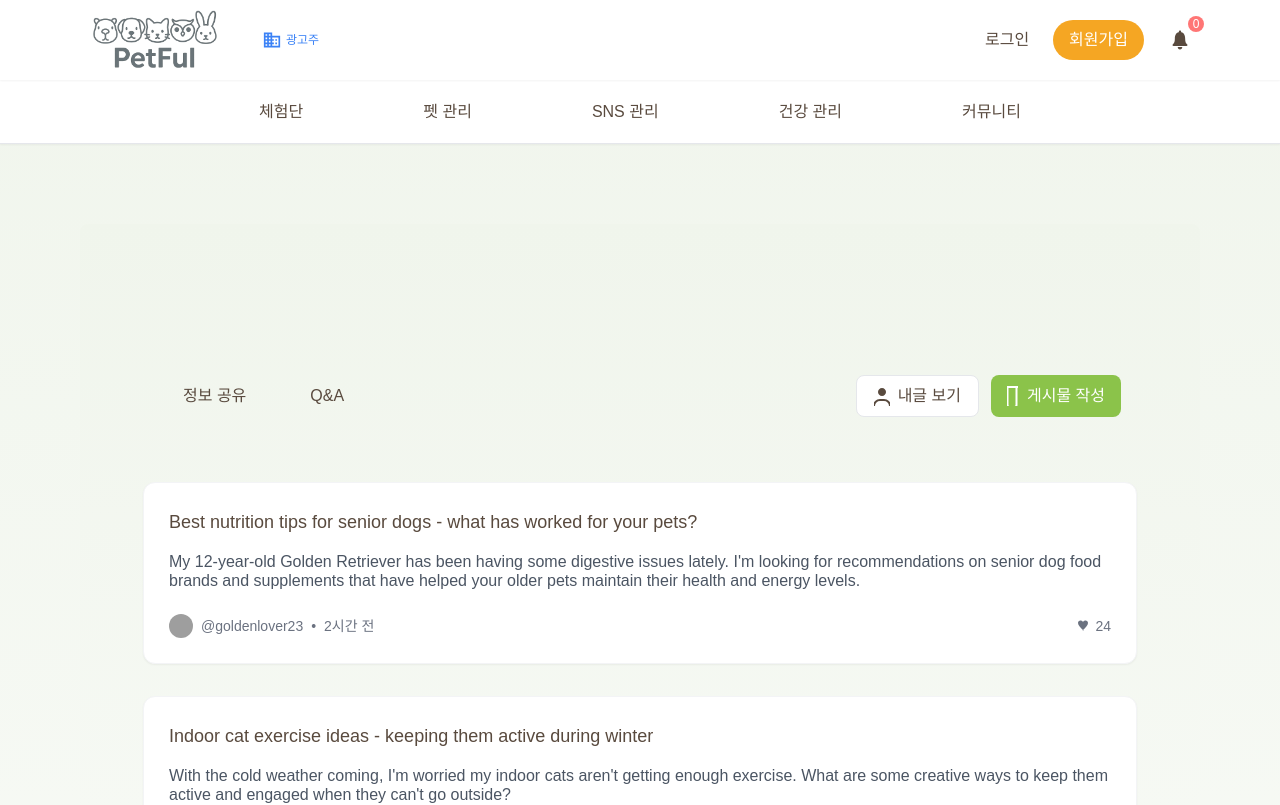
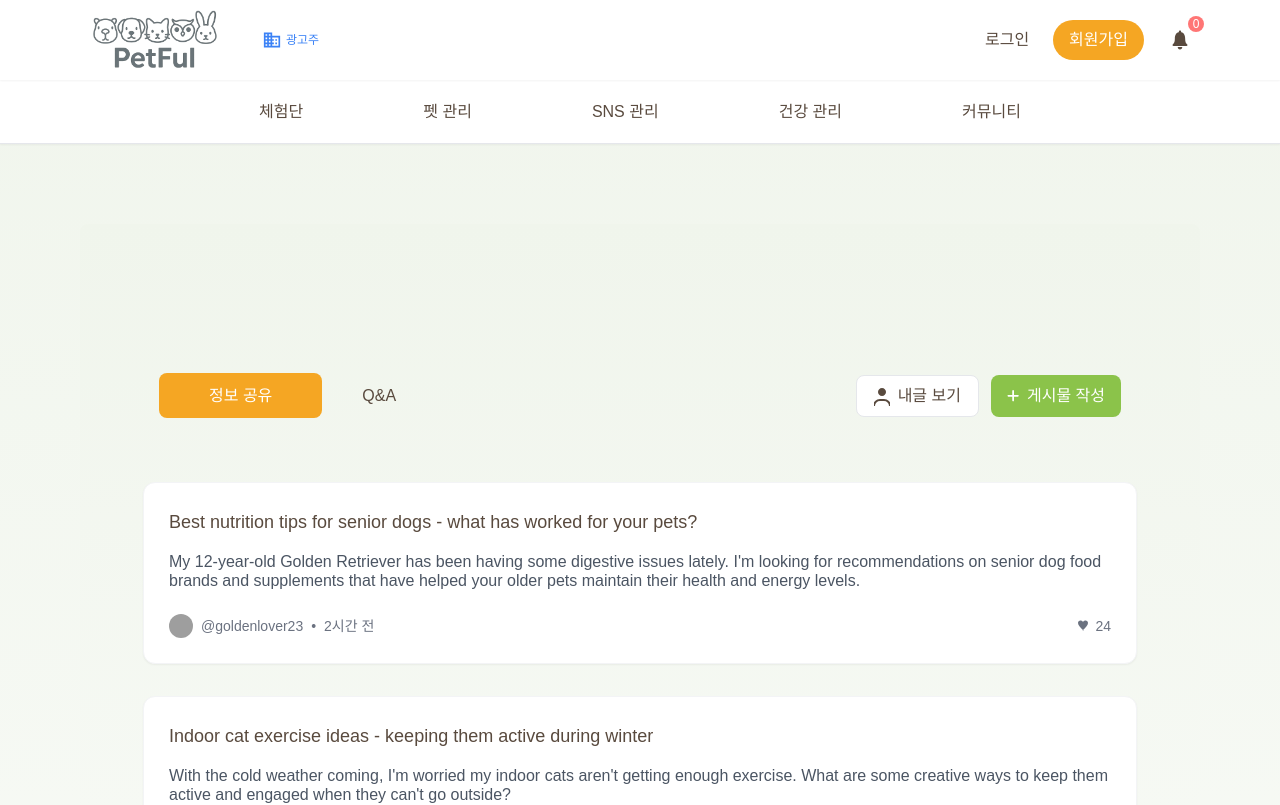
Before and after one commit to backend20250319/BE09-Final-3team-FE, a Next.js app: page /notice in a window 1280 px wide. Shown: the top 805 px of the page. Built offline with nearby package versions, Linux system fonts and the light colour scheme; grey boxes are pictures that could not be loaded; a web font is replaced by a local one.

Commit message:
fix: 각 페이지 라우팅

```diff
--- a/src/app/components/Header.jsx
+++ b/src/app/components/Header.jsx
@@ -20,7 +20,7 @@ export default function Header() {
     { name: "펫 관리", href: "#pet-management" },
     { name: "SNS 관리", href: "/sns" },
     { name: "건강 관리", href: "/health/activity" },
-    { name: "커뮤니티", href: "#community" },
+    { name: "커뮤니티", href: "/notice" },
   ];
 
   return (
--- a/src/app/notice/components/NoticeHeader.jsx
+++ b/src/app/notice/components/NoticeHeader.jsx
@@ -1,9 +1,14 @@
 "use client";
 import React, { useState } from "react";
 import styles from "../styles/NoticeHeader.module.css";
+import {useRouter} from "next/navigation";
 
 export default function NoticeHeader({activeTab,setActiveTab}) {
+  const router = useRouter();
 
+  const handleAdd = () => {
+    router.push('/notice/new');
+  }
   return (
     <div className={styles.header}>
       <div className={styles.tabContainer}>
@@ -42,13 +47,9 @@ export default function NoticeHeader({activeTab,setActiveTab}) {
           </svg>
           내글 보기
         </button>
-        <button className={styles.writeBtn}>
-          <svg width="12" height="20" viewBox="0 0 12 20" fill="none">
-            <path
-              d="M1 1H11M4 1V0C4 0.552285 4.44772 1 5 1H7C7.55228 1 8 0.552285 8 0V1M9.5 1V19C9.5 20.1046 8.60457 21 7.5 21H2.5C1.39543 21 0.5 20.1046 0.5 19V1H9.5Z"
-              stroke="white"
-              strokeWidth="2"
-            />
+        <button className={styles.writeBtn} onClick={handleAdd}>
+          <svg width="12" height="12" viewBox="0 0 12 12" fill="none" xmlns="http://www.w3.org/2000/svg">
+            <path d="M7 0.9375C7 0.453516 6.60898 0.0625 6.125 0.0625C5.64102 0.0625 5.25 0.453516 5.25 0.9375V4.875H1.3125C0.828516 4.875 0.4375 5.26602 0.4375 5.75C0.4375 6.23398 0.828516 6.625 1.3125 6.625H5.25V10.5625C5.25 11.0465 5.64102 11.4375 6.125 11.4375C6.60898 11.4375 7 11.0465 7 10.5625V6.625H10.9375C11.4215 6.625 11.8125 6.23398 11.8125 5.75C11.8125 5.26602 11.4215 4.875 10.9375 4.875H7V0.9375Z" fill="white"/>
           </svg>
           게시물 작성
         </button>
--- a/src/app/notice/components/NoticeList.jsx
+++ b/src/app/notice/components/NoticeList.jsx
@@ -3,13 +3,22 @@ import React from "react";
 import NoticeCard from "./NoticeCard";
 import styles from "../styles/NoticeList.module.css";
 import posts from "@/app/notice/data/posts";
+import {useRouter} from "next/navigation";
+
 
 export default function NoticeList({activeTab}) {
+  const router = useRouter();
+
+  const handleClick = (id) => {
+    router.push(`/notice/${id}`);
+  };
 
   return (
     <div className={styles.container}>
       {posts.map((post) => (
-        <NoticeCard key={post.id} post={post} />
+          <div key={post.id} onClick={() => handleClick(post.id)}>
+            <NoticeCard post={post} />
+          </div>
       ))}
     </div>
   );
--- a/src/app/notice/page.jsx
+++ b/src/app/notice/page.jsx
@@ -6,7 +6,7 @@ import Pagination from "./components/Pagination";
 import styles from "./styles/page.module.css";
 
 export default function NoticePage() {
-  const [activeTab,setActiveTab] = useState("정보");
+  const [activeTab,setActiveTab] = useState("정보 공유");
   return (
     <div className={styles.container}>
       <main className={styles.main}>
```
